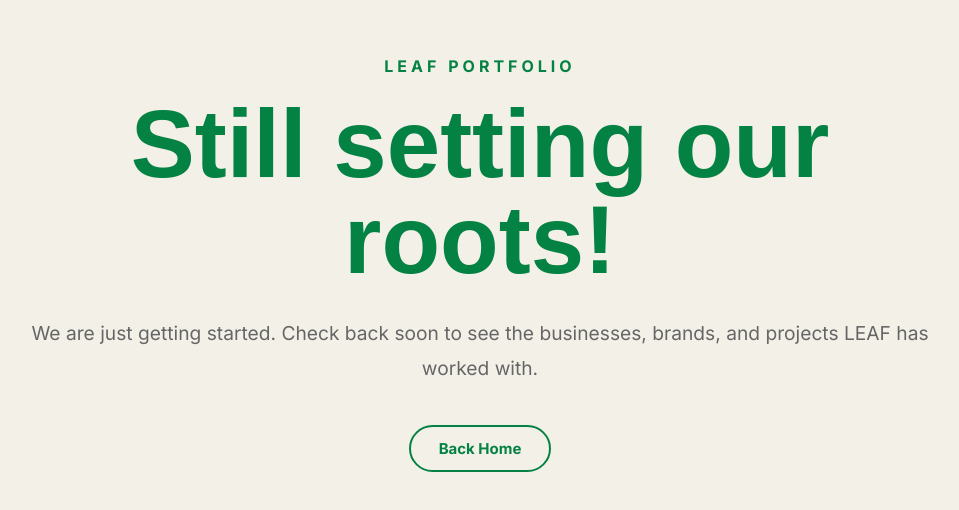
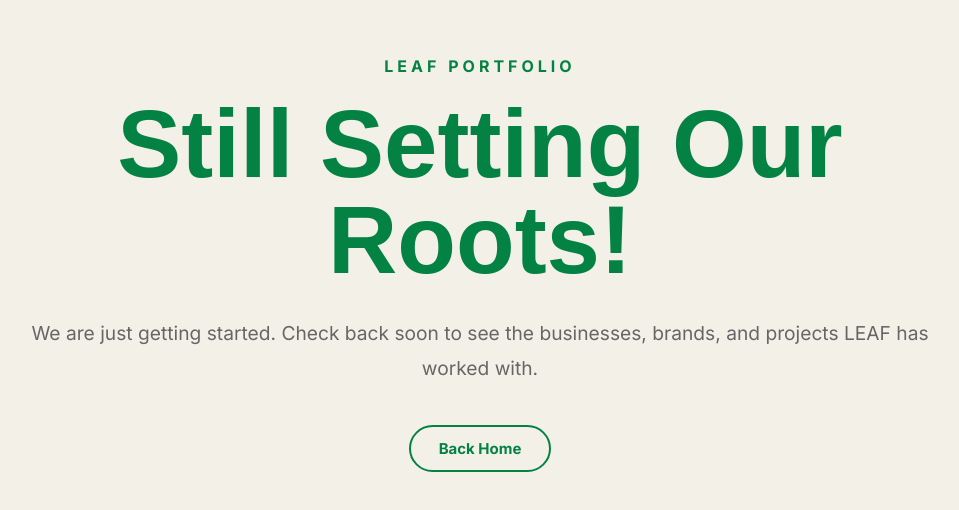
Before and after one commit to TheLeafAgency/The-LEAF-Agency, a Next.js app: page /portfolio in a window 1280 px wide. Shown: the part 136-646 px from the top of the page, without its empty margins (160-1119 px from the left). Built offline with nearby package versions, Linux system fonts and the light colour scheme.

Commit message:
Update portfolio message capitalization

```diff
--- a/app/portfolio/page.tsx
+++ b/app/portfolio/page.tsx
@@ -33,7 +33,7 @@ export default function PortfolioPage() {
             marginBottom: "28px",
           }}
         >
-          Still setting our roots!
+          Still Setting Our Roots!
         </h1>
 
         <p
```
